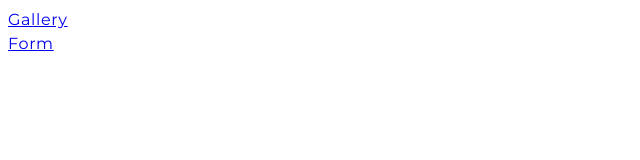
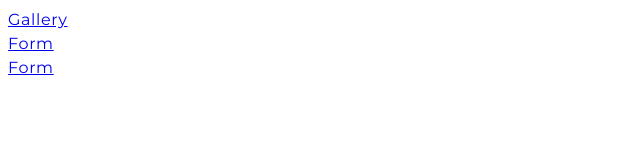
Before and after one commit to ljresetl/goit-js-hw-09, a plain HTML site: page index.html in a window 1280 px wide. Shown: the full height of the page, 0-640 px from the left. Drawn offline with Linux system fonts and the light colour scheme.

Commit message:
Deploying to gh-pages from @ ljresetl/goit-js-hw-09@b13028ebe85a08bbaf52f8e6cf210a59e1a223be 🚀

```diff
--- a/index.html
+++ b/index.html
@@ -5,7 +5,6 @@
     <link rel="icon" type="image/svg+xml" href="/favicon.svg" />
     <meta name="viewport" content="width=device-width, initial-scale=1.0" />
     <title>Vanilla App Template</title>
-
     <link
       href="https://fonts.googleapis.com/css2?family=Montserrat:wght@400;500;600;700&display=swap"
       rel="stylesheet"
@@ -18,6 +17,7 @@
       <ul>
         <li><a href="./1-gallery.html">Gallery</a></li>
         <li><a href="./2-form.html">Form</a></li>
+        <li><a href="./2-form.html">Form</a></li>
       </ul>
     </section>
   </body>
```
Also changed, not shown: 1-gallery.html (+0 -2 lines), 2-form.html (+0 -2 lines), .prettierrc.json (deleted), 4 other files.
